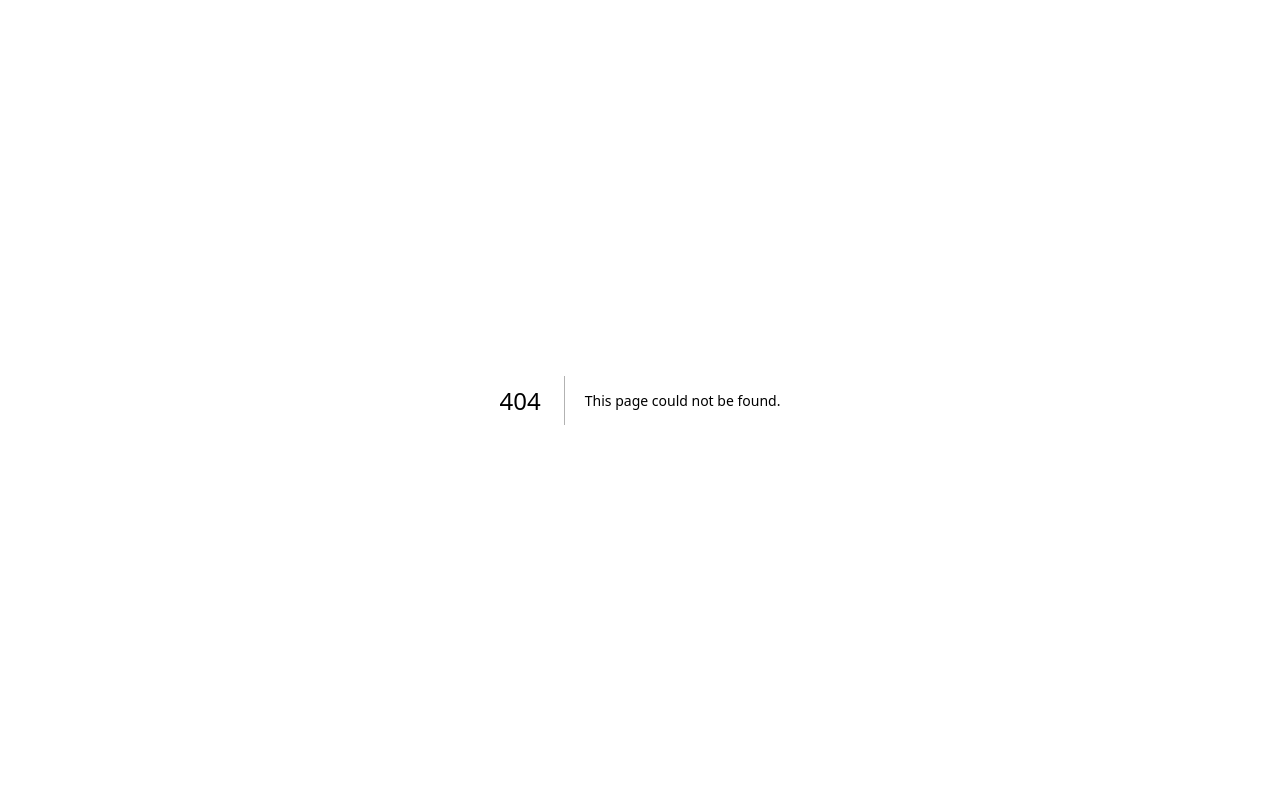
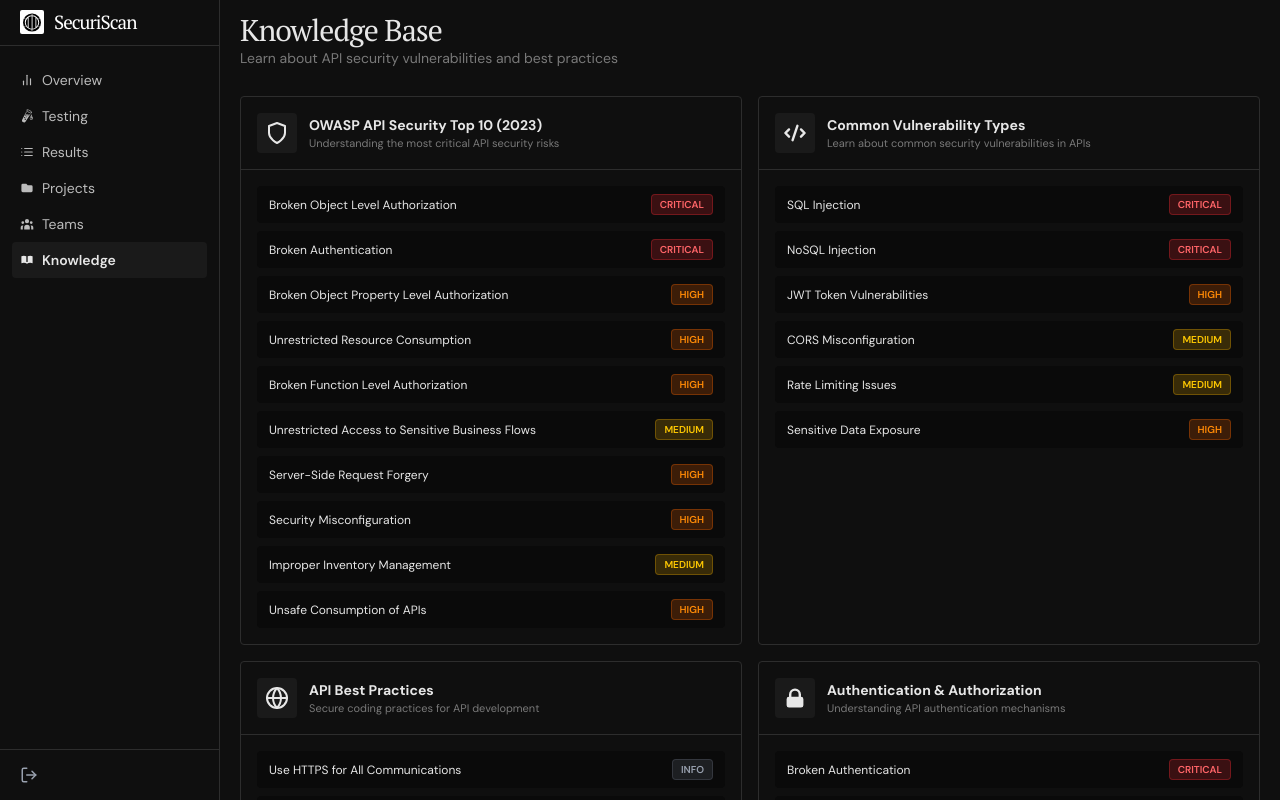
Before and after one commit to vikas-x7/Securiscan, a Next.js app: page /dashboard/knowledge in a window 1280 px wide. Before the commit this address had no page. Shown: the top 800 px of the page. Built offline with nearby package versions, Linux system fonts and the light colour scheme; no server answers.

Commit message:
feat: add dashboard knowledge base overview

```diff
--- /dev/null
+++ b/src/app/dashboard/knowledge/page.tsx
@@ -0,0 +1,151 @@
+"use client";
+
+import { motion } from "framer-motion";
+import { HiCode, HiLockClosed, HiDatabase } from "react-icons/hi";
+import { FiShield, FiGlobe } from "react-icons/fi";
+import Link from "next/link";
+
+const knowledgeCategories = [
+    {
+        title: "OWASP API Security Top 10 (2023)",
+        icon: <FiShield className="w-6 h-6" />,
+        description: "Understanding the most critical API security risks",
+        items: [
+            { name: "Broken Object Level Authorization", id: "api1-bola", severity: "critical" },
+            { name: "Broken Authentication", id: "api2-broken-auth", severity: "critical" },
+            { name: "Broken Object Property Level Authorization", id: "api3-bopla", severity: "high" },
+            { name: "Unrestricted Resource Consumption", id: "api4-urc", severity: "high" },
+            { name: "Broken Function Level Authorization", id: "api5-bfla", severity: "high" },
+            { name: "Unrestricted Access to Sensitive Business Flows", id: "api6-uasbf", severity: "medium" },
+            { name: "Server-Side Request Forgery", id: "api7-ssrf", severity: "high" },
+            { name: "Security Misconfiguration", id: "api8-sec-misconfig", severity: "high" },
+            { name: "Improper Inventory Management", id: "api9-improper-inventory", severity: "medium" },
+            { name: "Unsafe Consumption of APIs", id: "api10-unsafe-consumption", severity: "high" },
+        ]
+    },
+    {
+        title: "Common Vulnerability Types",
+        icon: <HiCode className="w-6 h-6" />,
+        description: "Learn about common security vulnerabilities in APIs",
+        items: [
+            { name: "SQL Injection", id: "sqli", severity: "critical" },
+            { name: "NoSQL Injection", id: "nosqli", severity: "critical" },
+            { name: "JWT Token Vulnerabilities", id: "jwt-vulns", severity: "high" },
+            { name: "CORS Misconfiguration", id: "cors-misconfig", severity: "medium" },
+            { name: "Rate Limiting Issues", id: "rate-limiting-issues", severity: "medium" },
+            { name: "Sensitive Data Exposure", id: "sensitive-data-exposure", severity: "high" },
+        ]
+    },
+    {
+        title: "API Best Practices",
+        icon: <FiGlobe className="w-6 h-6" />,
+        description: "Secure coding practices for API development",
+        items: [
+            { name: "Use HTTPS for All Communications", id: "https-best-practice", severity: "info" },
+            { name: "Validate and Sanitize All Input", id: "input-validation", severity: "info" },
+            { name: "Use Parameterized Queries", id: "parameterized-queries", severity: "info" },
+            { name: "Apply Principle of Least Privilege", id: "least-privilege", severity: "info" },
+            { name: "Implement Proper Logging", id: "logging-best-practice", severity: "info" },
+            { name: "Use Security Headers", id: "security-headers", severity: "info" },
+            { name: "Enable API Rate Limiting", id: "api-rate-limiting", severity: "info" },
+        ]
+    },
+    {
+        title: "Authentication & Authorization",
+        icon: <HiLockClosed className="w-6 h-6" />,
+        description: "Understanding API authentication mechanisms",
+        items: [
+            { name: "Broken Authentication", id: "api2-broken-auth", severity: "critical" },
+            { name: "Broken Function Level Authorization", id: "api5-bfla", severity: "high" },
+            { name: "JWT Token Vulnerabilities", id: "jwt-vulns", severity: "high" },
+            { name: "OAuth 2.0 Security", id: "oauth2-security", severity: "info" },
+            { name: "API Key Management", id: "api-key-management", severity: "info" },
+        ]
+    },
+    {
+        title: "Data Protection",
+        icon: <HiDatabase className="w-6 h-6" />,
+        description: "Protecting sensitive data in your APIs",
+        items: [
+            { name: "Sensitive Data Exposure", id: "sensitive-data-exposure", severity: "high" },
+            { name: "SQL Injection", id: "sqli", severity: "critical" },
+            { name: "NoSQL Injection", id: "nosqli", severity: "critical" },
+            { name: "Server-Side Request Forgery", id: "api7-ssrf", severity: "high" },
+            { name: "Data Encryption Best Practices", id: "data-encryption", severity: "info" },
+        ]
+    },
+];
+
+const severityColors: Record<string, string> = {
+    critical: "bg-red-500/20 text-red-400 border-red-500/30",
+    high: "bg-orange-500/20 text-orange-400 border-orange-500/30",
+    medium: "bg-yellow-500/20 text-yellow-400 border-yellow-500/30",
+    low: "bg-blue-500/20 text-blue-400 border-blue-500/30",
+    info: "bg-gray-500/20 text-gray-400 border-gray-500/30",
+};
+
+export default function KnowledgePage() {
+    return (
+        <div className="px-5 py-3">
+            <div className="mb-7">
+                <h1 className="text-3xl font-serif -tracking-[1px] text-[#E7E7E7]">
+                    Knowledge Base
+                </h1>
+                <p className="text-sm text-[#797979] font-dnsans">
+                    Learn about API security vulnerabilities and best practices
+                </p>
+            </div>
+
+            <div className="grid grid-cols-1 lg:grid-cols-2 gap-4">
+                {knowledgeCategories.map((category, index) => (
+                    <motion.div
+                        key={category.title}
+                        initial={{ opacity: 0, y: 20 }}
+                        animate={{ opacity: 1, y: 0 }}
+                        transition={{ delay: index * 0.1, duration: 0.3 }}
+                        className="border border-[#2D2D2D] rounded-[4px] bg-[#0F0F0F] overflow-hidden"
+                    >
+                        <div className="flex items-center gap-3 p-4 border-b border-[#2D2D2D]">
+                            <div className="w-10 h-10 rounded-[4px] bg-[#1A1A1A] flex items-center justify-center text-[#E7E7E7]">
+                                {category.icon}
+                            </div>
+                            <div>
+                                <h2 className="text-sm font-bold text-[#E7E7E7]">{category.title}</h2>
+                                <p className="text-[11px] text-[#797979]">{category.description}</p>
+                            </div>
+                        </div>
+                        <div className="p-4 space-y-2">
+                            {category.items.map((item) => (
+                                <Link
+                                    key={item.id}
+                                    href={`/dashboard/knowledge/${item.id}`}
+                                    className="flex items-center justify-between py-2 px-3 rounded-[4px] bg-[#0a0a0a] hover:bg-[#141414] transition-colors cursor-pointer"
+                                >
+                                    <span className="text-xs text-[#E7E7E7]">{item.name}</span>
+                                    <span
+                                        className={`text-[10px] px-2 py-0.5 rounded-[4px] border uppercase font-semibold ${severityColors[item.severity]}`}
+                                    >
+                                        {item.severity}
+                                    </span>
+                                </Link>
+                            ))}
+                        </div>
+                    </motion.div>
+                ))}
+            </div>
+
+            <motion.div
+                initial={{ opacity: 0 }}
+                animate={{ opacity: 1 }}
+                transition={{ delay: 0.6 }}
+                className="mt-8 p-6 border border-[#2D2D2D] rounded-[4px] bg-[#0F0F0F] text-center"
+            >
+                <div className="text-4xl mb-3"></div>
+                <h2 className="text-lg font-bold text-[#E7E7E7] mb-2">Stay Updated</h2>
+                <p className="text-sm text-[#797979] max-w-md mx-auto">
+                    This knowledge base will be expanded with more security resources, vulnerability explanations, and remediation guides.
+                </p>
+            </motion.div>
+        </div>
+    );
+}
```
